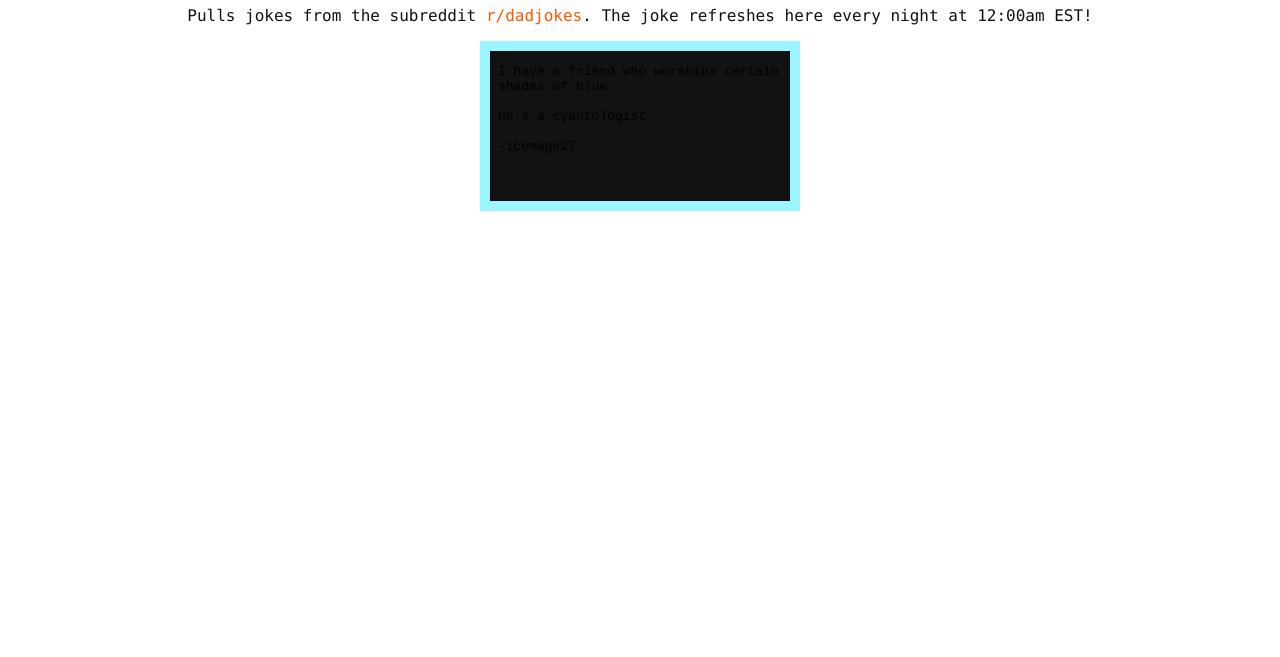
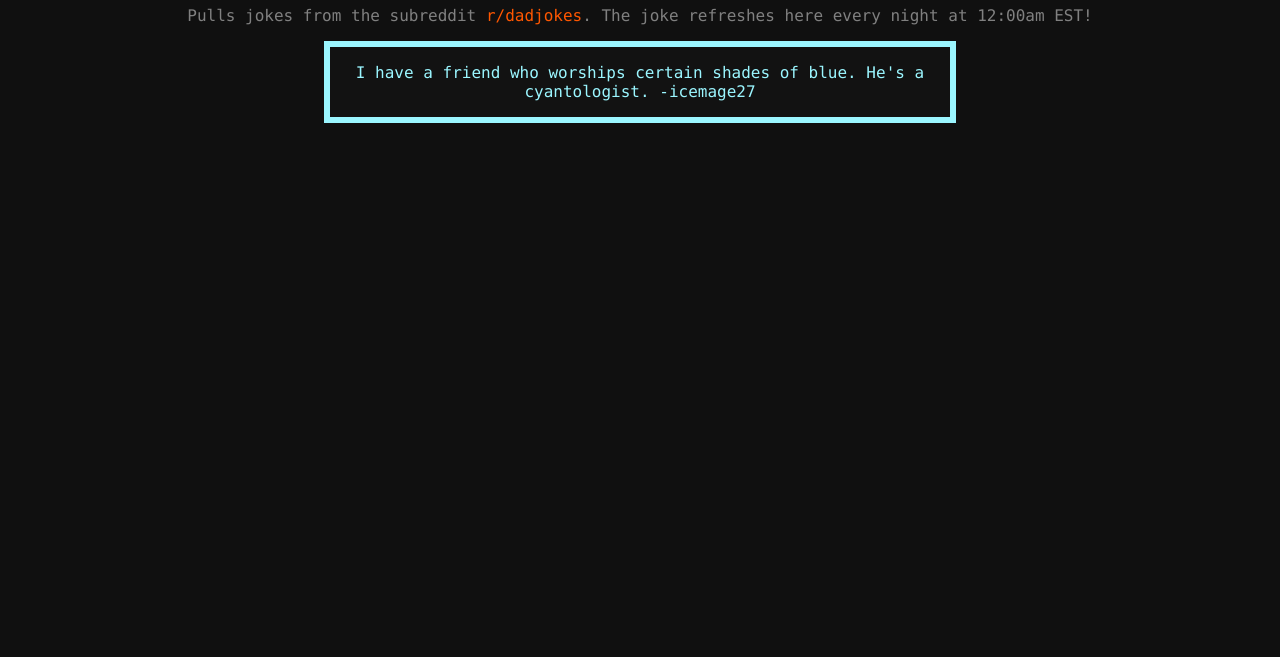
Before and after one commit to avasdowney/dad-joke-scraper, a plain HTML site: page index.html in a window 1280 px wide. Shown: the part 143-800 px from the top of the page. Drawn offline with Linux system fonts and the light colour scheme.

Commit message:
update format for website

```diff
--- a/index.html
+++ b/index.html
@@ -17,6 +17,12 @@
     </ul>
     <h1> Reddit Dad Joke Scraper </h1>
     <p> Pulls jokes from the subreddit <a href="https://www.reddit.com/r/dadjokes/" target=_blank rel="noreferrer">r/dadjokes</a>. The joke refreshes here every night at 12:00am EST! </p>
-    <embed src="joke.txt" class="border rotateColor"></div>
-    <script src="src/reddit_scraper/core.clg"> </script>
+    <script>
+        fetch('joke.txt')
+          .then(response => response.text())
+          .then(text => document.getElementById("joke").innerHTML = text)
+    </script>
+    <div class="rotateColor jokeDiv">
+        <p id="joke"></p>
+    </div>
 </body>
--- a/styles.css
+++ b/styles.css
@@ -1,8 +1,8 @@
 body {
     font-family: "Lucida Console", "Courier New", monospace;
-    background-color: white;
+    background-color: #101010;
     text-align: center;
-    color: #121212;
+    color: #808080;
 }
 
 h1 {
@@ -17,11 +17,13 @@ a {
 
 /* Joke Display */
 
-.border {
-    color: white;
-    border-style: solid;
-    border-width: 10px;
-    background: #121212;
+.joke {
+    color: !white;
+}
+
+.jokeDiv {
+    margin-left: 25%;
+    margin-right: 25%;
 }
 
 @keyframes wheelHueColor {
@@ -36,7 +38,9 @@ a {
 }
 
 .rotateColor {
-    color: #ffffff;
+    border-style: solid;
+    border-width: 6px;
+    background: #121212;
     animation: wheelHueColor 10s infinite;
 }
 
@@ -46,7 +50,7 @@ ul {
     margin: 0;
     padding: .5vw;
     overflow: hidden;
-    background-color:#121212;
+    background-color:#101010;
     top: 0;
     width: 99%;
   }
```
Also changed, not shown: 1 other file.
